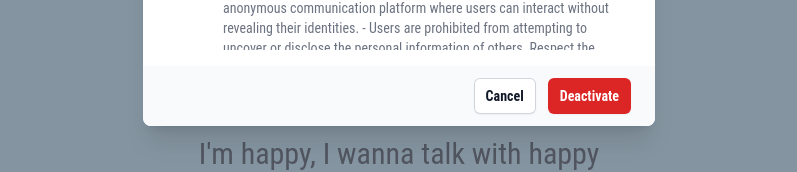
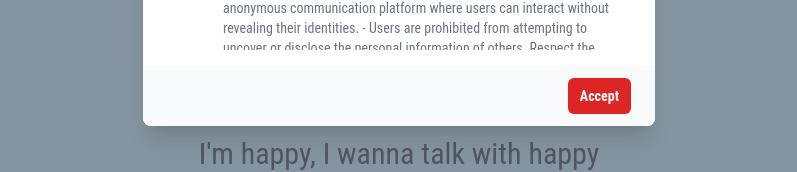
Before and after one commit to 0xvashishth/MoodMate, a React (Create React App) app in the folder moodmate_frontend/: page / in a window 1280 px wide. Shown: the part 436-608 px from the top of the page, without its empty margins (241-1038 px from the left). Built offline with nearby package versions, Linux system fonts and the light colour scheme.

Commit message:
privacy bug fix

```diff
--- a/moodmate_frontend/src/App.js
+++ b/moodmate_frontend/src/App.js
@@ -14,7 +14,7 @@ function App() {
   const [connection, setConnection] = useState();
   const [messages, setMessages] = useState([]);
   const [users, setUsers] = useState([]);
-  const { setIsEnable } = useAppContext();
+  const { setIsEnable, privacy } = useAppContext();
   const joinRoom = async (user, UserWant, UserIs) => {
     toastId = toast.loading("Please wait 😉");
     try {
@@ -83,7 +83,7 @@ function App() {
 
   return (
     <div className="App">
-      <Privacy/>
+      {privacy && <Privacy />}
       <Toaster position="top-center" reverseOrder={false} />
       {!connection ? (
         <Profile joinRoom={joinRoom} />
--- a/moodmate_frontend/src/Components/Privacy.jsx
+++ b/moodmate_frontend/src/Components/Privacy.jsx
@@ -1,7 +1,9 @@
 import React from "react";
 import { gifObj } from "../utils/Dummy";
+import { useAppContext } from "../Context/appContext";
 
 const Privacy = ({ gif, sender, msg }) => {
+  const { setPrivacy } = useAppContext();
   return (
     <div
       class="relative z-10"
@@ -115,15 +117,10 @@ const Privacy = ({ gif, sender, msg }) => {
             <div class="bg-gray-50 px-4 py-3 sm:flex sm:flex-row-reverse sm:px-6">
               <button
                 type="button"
+                onClick={() => setPrivacy(false)}
                 class="inline-flex w-full justify-center rounded-md bg-red-600 px-3 py-2 text-sm font-semibold text-white shadow-sm hover:bg-red-500 sm:ml-3 sm:w-auto"
               >
-                Deactivate
-              </button>
-              <button
-                type="button"
-                class="mt-3 inline-flex w-full justify-center rounded-md bg-white px-3 py-2 text-sm font-semibold text-gray-900 shadow-sm ring-1 ring-inset ring-gray-300 hover:bg-gray-50 sm:mt-0 sm:w-auto"
-              >
-                Cancel
+                Accept
               </button>
             </div>
           </div>
--- a/moodmate_frontend/src/Context/appContext.js
+++ b/moodmate_frontend/src/Context/appContext.js
@@ -7,6 +7,7 @@ const AppProvider = ({ children }) => {
   const [yourName, setYourName] = useState("");
   const [senderMood, setSenderMood] = useState("");
   const [toastIdUsers, setToastIdUsers] = useState("");
+  const [privacy, setPrivacy] = useState(true);
   const [isEnable, setIsEnable] = useState(true);
 
   return (
@@ -22,6 +23,8 @@ const AppProvider = ({ children }) => {
         setToastIdUsers,
         isEnable,
         setIsEnable,
+        privacy,
+        setPrivacy,
       }}
     >
       {children}
```
